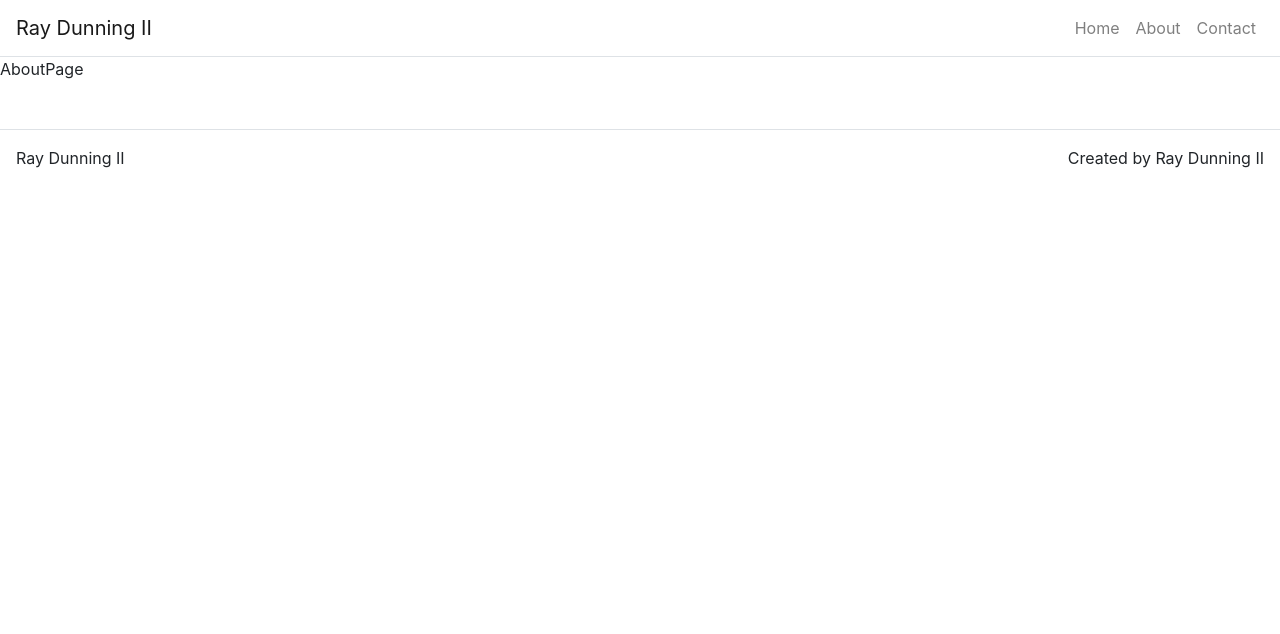
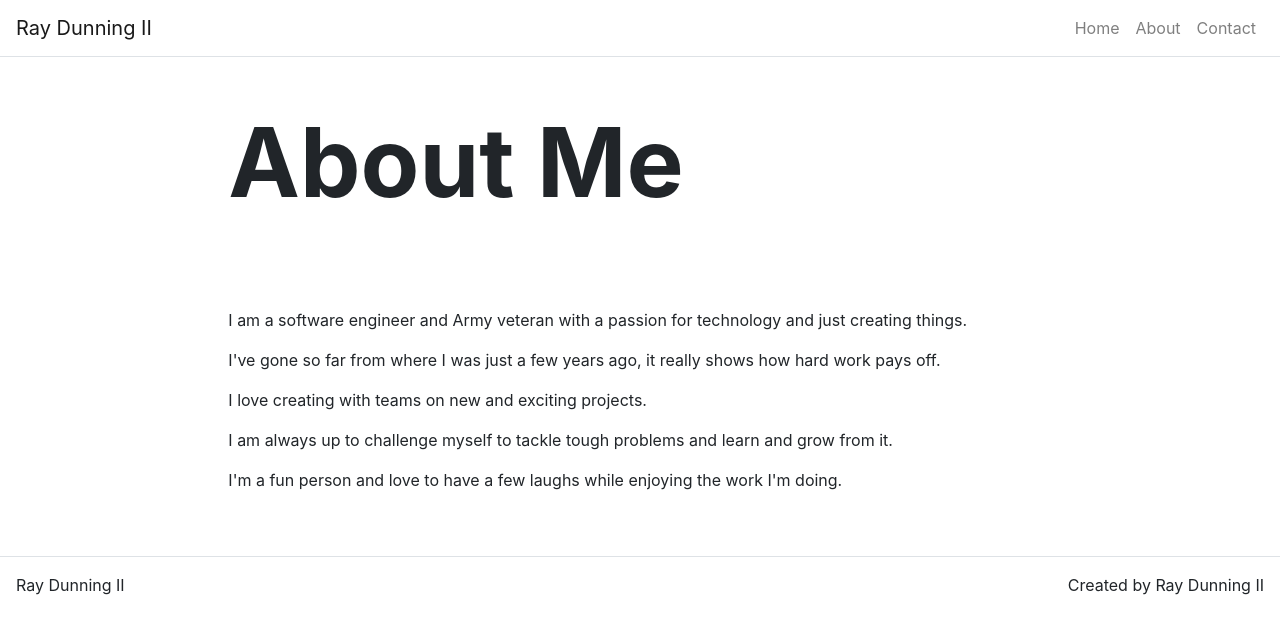
Before and after one commit to RayDunningII/Personal-Website, a React (Create React App) app: page /about in a window 1280 px wide. Shown: the top 634 px of the page. Built offline with nearby package versions, Linux system fonts and the light colour scheme.

Commit message:
added an about me page

```diff
--- /dev/null
+++ b/src/components/Content.js
@@ -0,0 +1,21 @@
+import React from 'react';
+import { Container, Row, Col } from 'react-bootstrap';
+
+
+function Content (props){
+
+    return(
+        <Container fluid={true}>
+            <Row className="justify-content-center">
+                <Col md={8}>
+                {props.children}
+                </Col>
+            </Row>
+        </Container>
+    )
+
+}
+
+
+
+export default Content
--- a/src/index.css
+++ b/src/index.css
@@ -20,7 +20,7 @@ margin: 20px,
 .r-card-image{
 border-radius: 10px;
 width: 300px;
-height: 480px;
+height: 450px;
 box-shadow: 0px 0px 3px 1px #333;
 }
 
--- a/src/pages/AboutPage.js
+++ b/src/pages/AboutPage.js
@@ -1,10 +1,22 @@
 import React from 'react';
-
+import Content from '../components/Content'
+import Hero from '../components/Hero'
 
 function AboutPage(props) {
 
     return(
-       <div>AboutPage</div>
+     <div>
+         <Hero title={props.title} />
+
+         <Content>
+         <p>I am a software engineer and Army veteran with a passion for technology and just creating things.</p>
+         <p> I've gone so far from where I was just a few years ago, it really shows how hard work pays off.</p>
+         <p> I love creating with teams on new and exciting projects.</p>
+         <p> I am always up to challenge myself to tackle tough problems and learn and grow from it. </p>
+         <p> I'm a fun person and love to have a few laughs while enjoying the work I'm doing. </p>
+         </Content>
+
+     </div>
     )
 }
 
```
